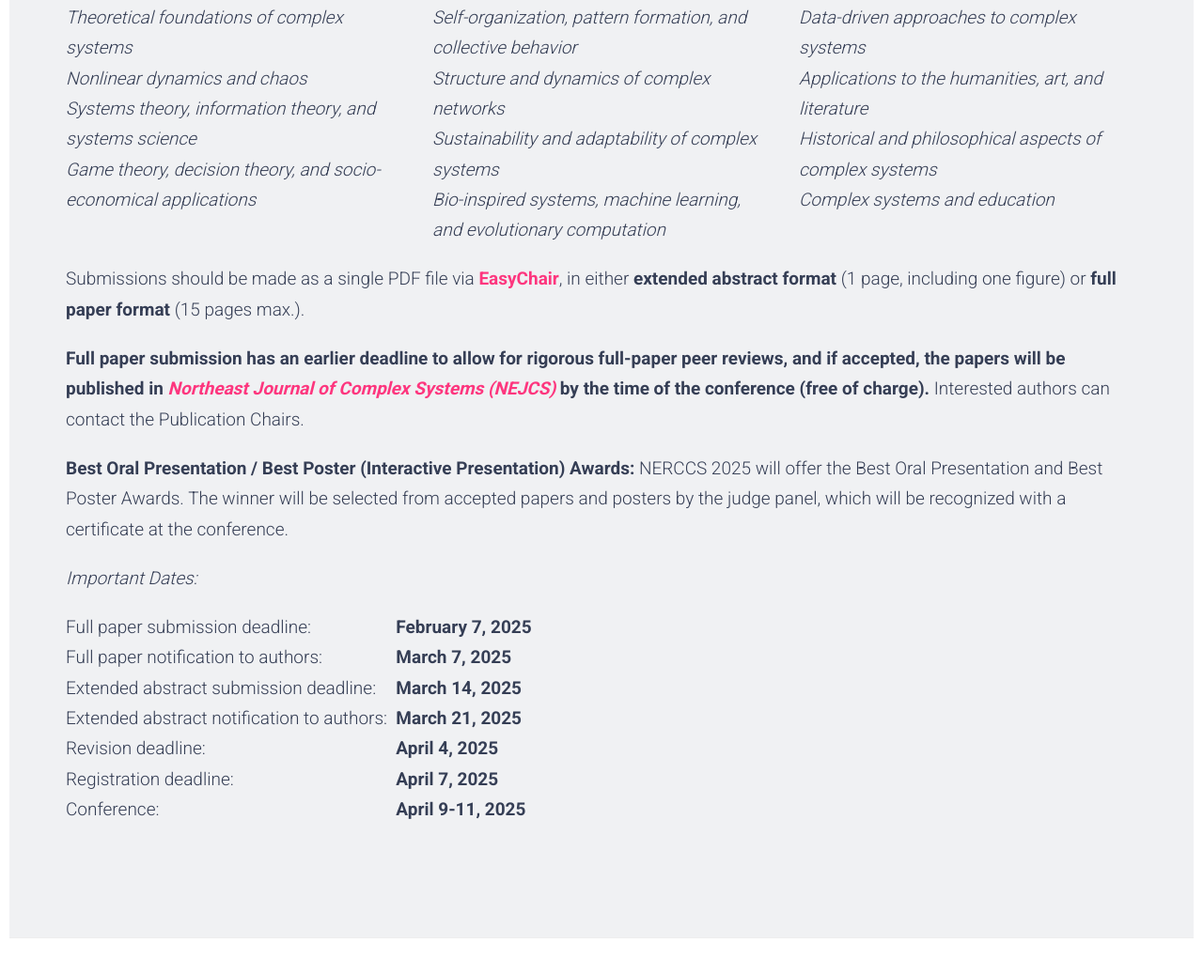
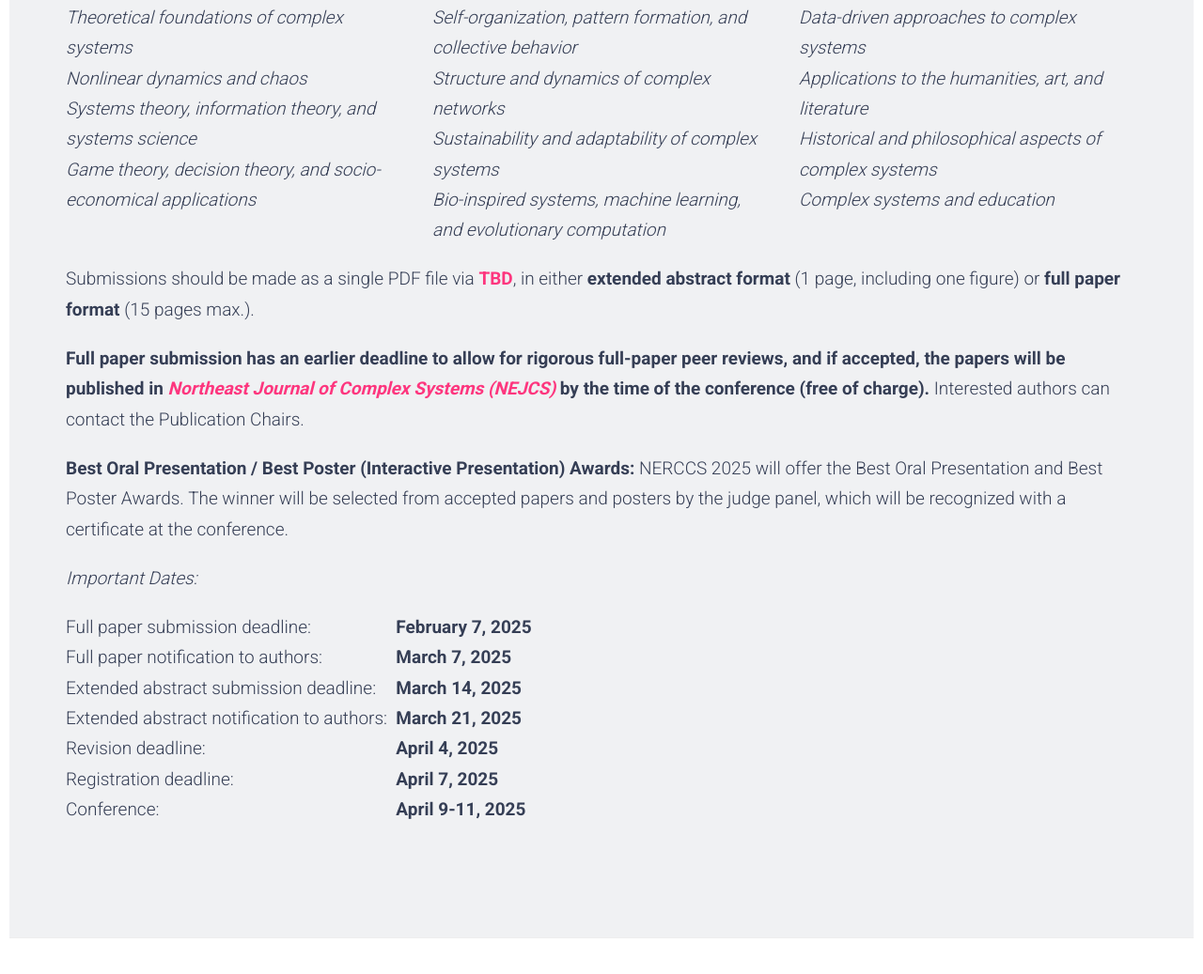
Before and after one commit to NERCCS2025/nerccs2025.github.io, a plain HTML site: page index.html in a window 1280 px wide. Shown: the part 1731-2768 px from the top of the page at 94% size. Drawn offline with Linux system fonts and the light colour scheme.

Commit message:
Add files via upload

```diff
--- a/index.html
+++ b/index.html
@@ -161,7 +161,7 @@ We call for submissions for oral and poster presentations on a wide variety of c
             <div class="row">
                 <div class="col-md-12">
                     <p class="lead">
-Submissions should be made as a single PDF file via <a href="https://easychair.org/conferences/?conf=nerccs2025" target="_blank"><b>EasyChair</b></a>, in either <strong>extended abstract format</strong> (1 page, including one figure) or <strong>full paper format</strong> (15 pages max.).
+Submissions should be made as a single PDF file via <a href="#" target="_blank"><b>TBD</b></a>, in either <strong>extended abstract format</strong> (1 page, including one figure) or <strong>full paper format</strong> (15 pages max.).
                     </p>
                     <p class="lead">
 <strong>Full paper submission has an earlier deadline to allow for rigorous full-paper peer reviews, and if accepted, the papers will be published in <a href="http://orb.binghamton.edu/nejcs/" target="_blank"><em>Northeast Journal of Complex Systems (NEJCS)</em></a> by the time of the conference (free of charge).</strong> Interested authors can contact the Publication Chairs.
```
